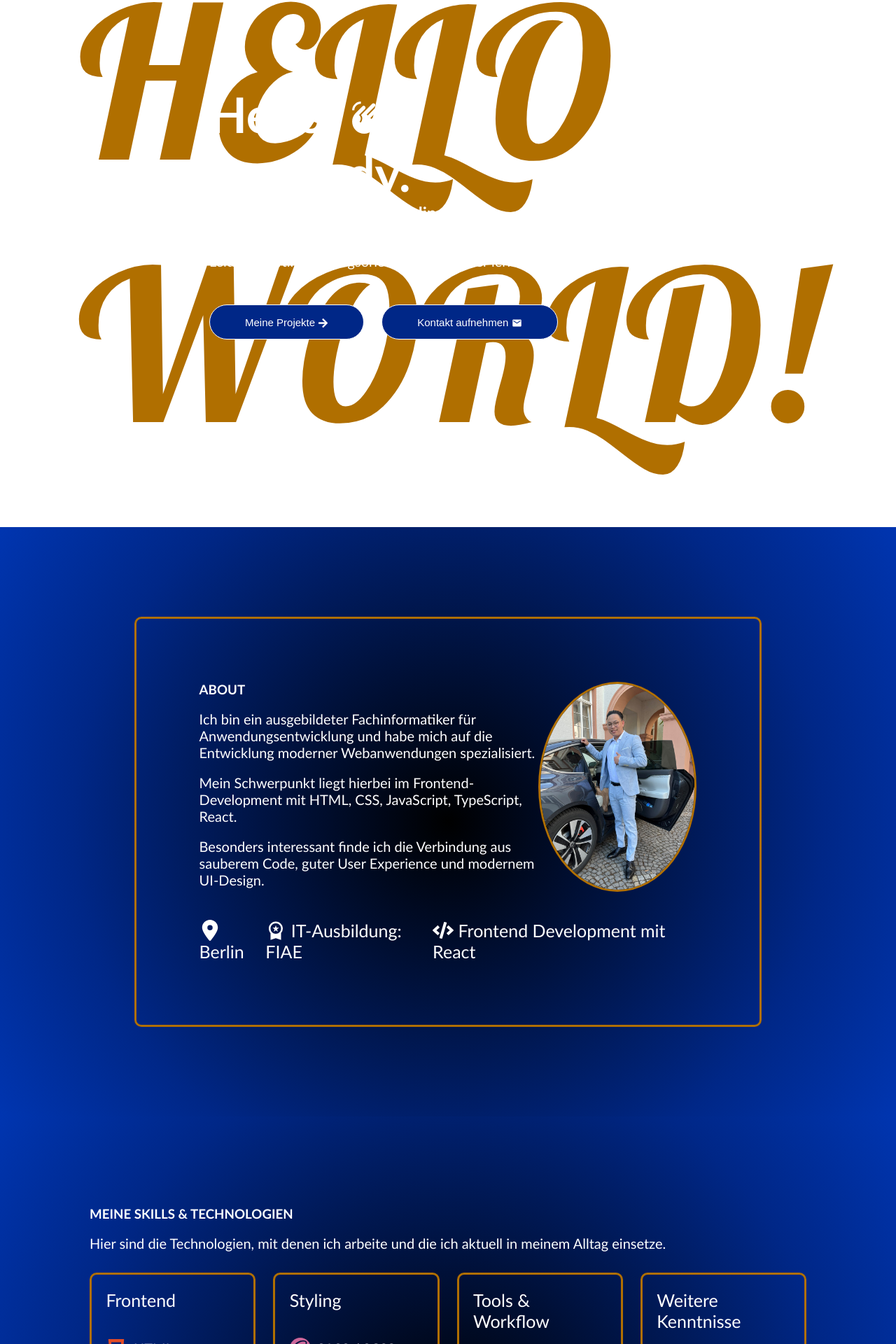
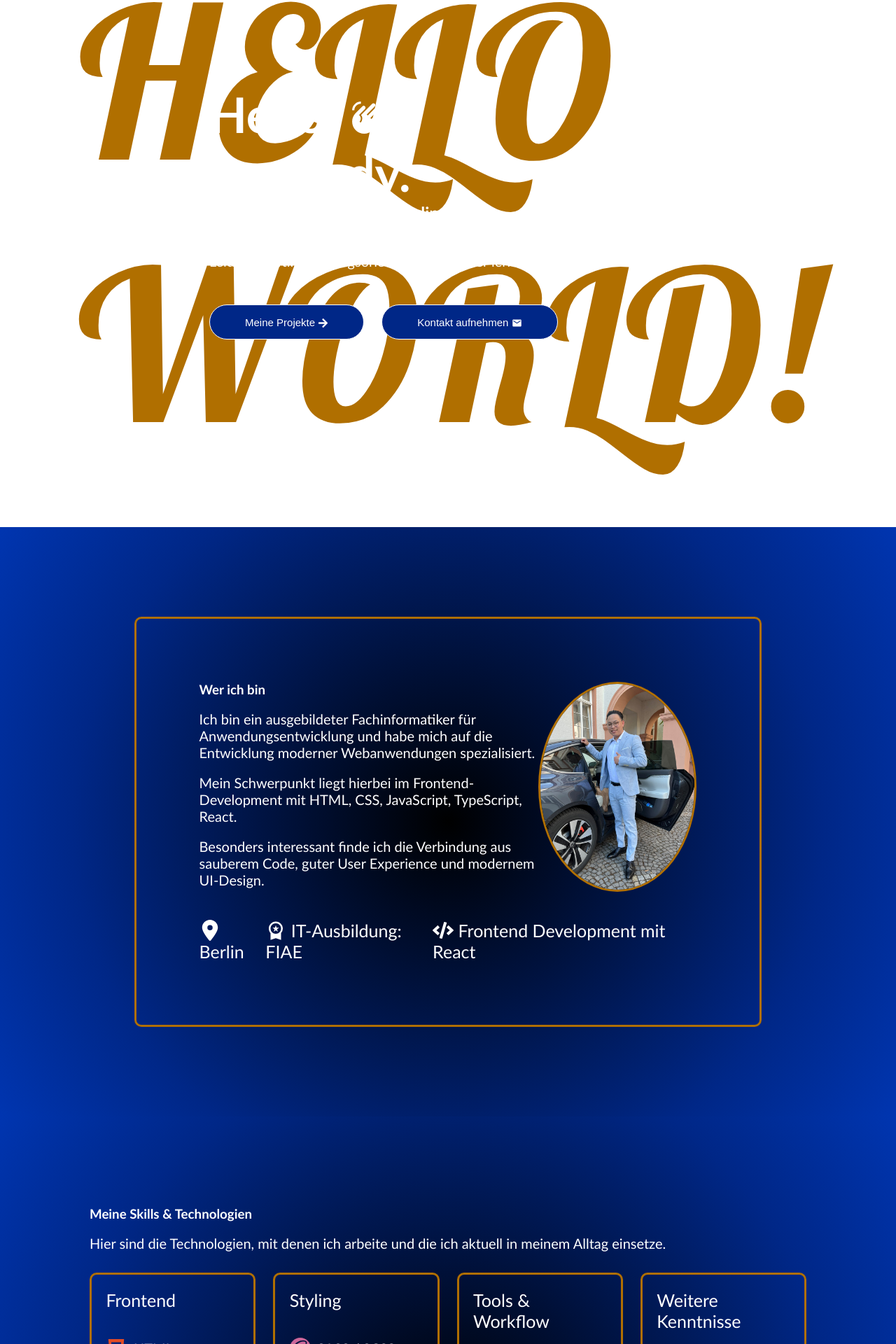
Before and after one commit to AndyHu8/Portfolio-Website, a React (Create React App) app in the folder portfolio-website/: page / in a window 1280 px wide. Shown: the part 247-2167 px from the top of the page at 70% size. Built offline with nearby package versions, Linux system fonts and the light colour scheme.

Commit message:
Kleine Änderungen

```diff
--- a/portfolio-website/public/index.html
+++ b/portfolio-website/public/index.html
@@ -10,7 +10,7 @@
       content="Web site created using create-react-app"
     />
     <link rel="manifest" href="%PUBLIC_URL%/manifest.json" />
-    <title>Frontend Developer Andy</title>
+    <title>Junior Frontend Dev Andy</title>
   </head>
   <body>
     <noscript>You need to enable JavaScript to run this app.</noscript>
--- a/portfolio-website/src/About/About.jsx
+++ b/portfolio-website/src/About/About.jsx
@@ -10,7 +10,7 @@ function About(){
             <div className='about-inhalt'>
                 <div className='about-flexbox'>
                     <div>
-                        <h1>ABOUT</h1>
+                        <h1>Wer ich bin</h1>
                         <br />
                         <p>Ich bin ein ausgebildeter Fachinformatiker für Anwendungsentwicklung
                         und habe mich auf die Entwicklung moderner Webanwendungen spezialisiert.</p>
--- a/portfolio-website/src/App.jsx
+++ b/portfolio-website/src/App.jsx
@@ -3,6 +3,7 @@ import Navbar from './Navbar/Navbar';
 import Home from './Home/Home';
 import About from './About/About';
 import Skills from './Skills/Skills';
+import Kontakt from './Kontakt/Kontakt';
 
 function App() {
   return (
@@ -11,6 +12,7 @@ function App() {
       <Home/>
       <About/>
       <Skills/>
+      <Kontakt/>
     </section>
   );
 }
--- a/portfolio-website/src/Home/Home.jsx
+++ b/portfolio-website/src/Home/Home.jsx
@@ -11,7 +11,7 @@ function Home(){
                     <div className='home-text'>
                         <h1>Hello! <MdWavingHand className='home-react-icons' size={50}/></h1>
                         <h1>I'm Andy.</h1>
-                        <h2>Frontend Developer aus Berlin</h2>
+                        <h2>Junior Frontend Dev aus Berlin</h2>
                         <br />
                         <p>Ich entwickle moderne und benutzerfreundliche Webanwendungen mit React.</p>
                         <p>Leidenschaftlich, lösungsorientiert und immer lernbereit.</p>
--- a/portfolio-website/src/Skills/Skills.jsx
+++ b/portfolio-website/src/Skills/Skills.jsx
@@ -6,7 +6,7 @@ function Skills(){
     return (
         <section className='skills-wrapper'>
             <div className='skills-inhalt'>
-                <h1>MEINE SKILLS & TECHNOLOGIEN</h1>
+                <h1>Meine Skills & Technologien</h1>
                 <br />
                 <p>Hier sind die Technologien, mit denen ich arbeite und die ich aktuell in meinem Alltag einsetze.</p>
                 <div className='skills-stack'>
```
